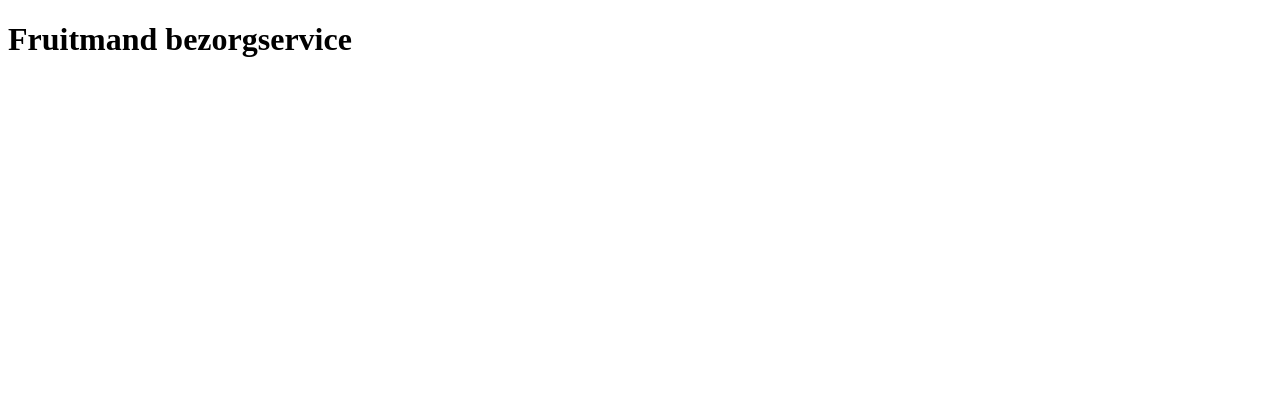
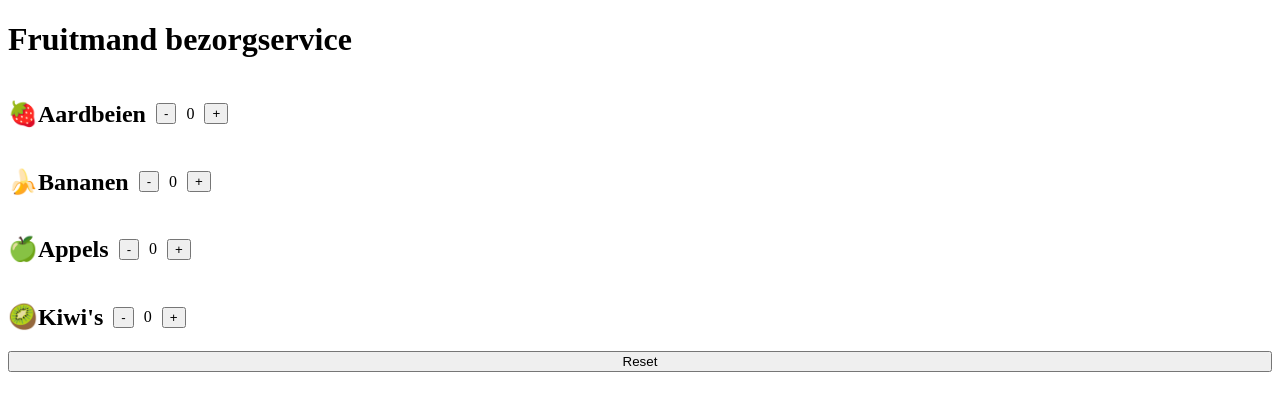
Before and after one commit to Yorickburgers/FROw12hw-Fruitbasket, a React (Vite) app: page / in a window 1280 px wide. Shown: the top 410 px of the page. Built offline with nearby package versions, Linux system fonts and the light colour scheme.

Commit message:
made counters as component

```diff
--- a/src/App.css
+++ b/src/App.css
@@ -0,0 +1,14 @@
+.fruitCounterContainer {
+    display: flex;
+    flex-direction: column;
+}
+
+.fruitCounterContent {
+    display: flex;
+    flex-direction: row;
+    align-items: center;
+}
+
+.fruitCounterContent button {
+    margin: 10px;
+}
--- a/src/App.jsx
+++ b/src/App.jsx
@@ -1,11 +1,29 @@
 
 import './App.css'
+import FruitCounter from "./components/FruitCounter/FruitCounter.jsx";
 
 function App() {
+    function resetCounter() {
 
+    }
   return (
     <>
         <h1>Fruitmand bezorgservice</h1>
+        <section className="fruitCounterContainer">
+            <FruitCounter
+            counterName="🍓Aardbeien"/>
+            <FruitCounter
+                counterName="🍌Bananen"/>
+            <FruitCounter
+                counterName="🍏Appels"/>
+            <FruitCounter
+                counterName="🥝Kiwi's"/>
+            <button
+                type="button"
+                onClick={resetCounter}
+            >Reset
+            </button>
+        </section>
     </>
   )
 }
--- /dev/null
+++ b/src/components/FruitCounter/FruitCounter.jsx
@@ -0,0 +1,28 @@
+import './FruitCounter.css';
+import React from "react";
+
+function FruitCounter({counterName, }) {
+const [counter, setCounter] = React.useState(0);
+
+return (
+<>
+    <article className="fruitCounterContent">
+        <h2>{counterName}</h2>
+        <button
+            type="button"
+            onClick={() => setCounter(counter !== 0 ? counter-1 : 0)}
+        >-
+        </button>
+        <p>{counter}</p>
+        <button
+            type="button"
+            onClick={() => setCounter(counter+1)}
+        >+
+        </button>
+
+    </article>
+</>
+);
+}
+
+export default FruitCounter;
```
Also changed, not shown: src/components/FruitCounter/FruitCounter.css (added).
